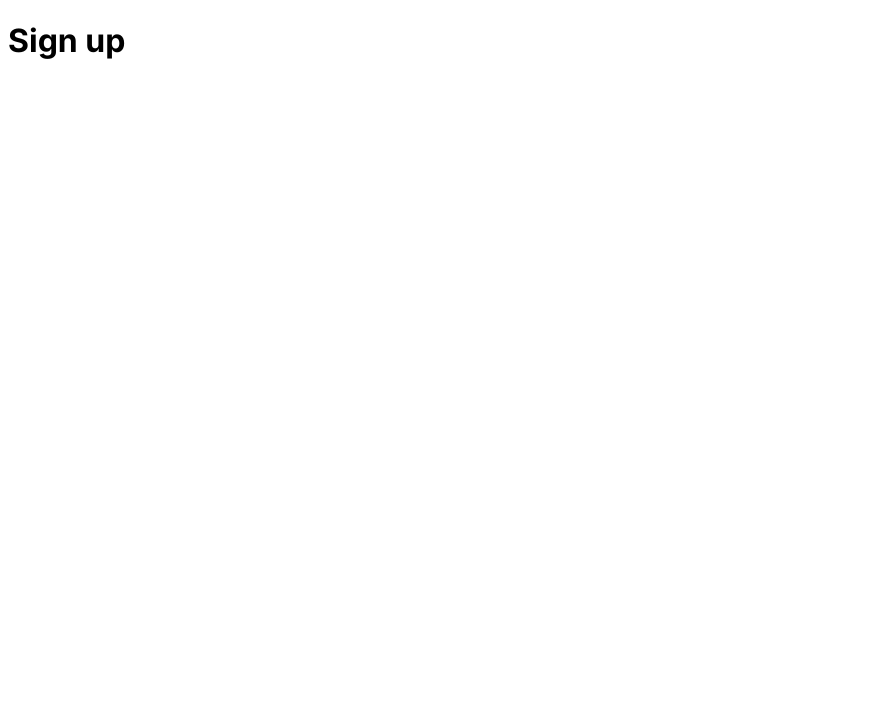
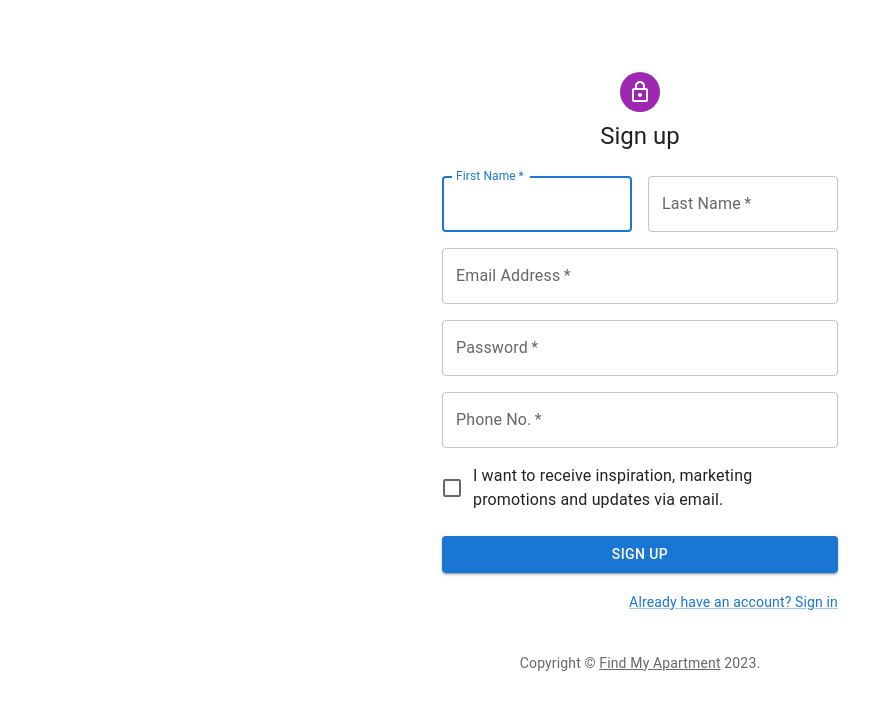
Before and after one commit to AshfaqRahman/find-my-apartment-frontend, a Next.js app: page /signup in a window 1280 px wide. Shown: the top 710 px of the page, without its empty margins (0-893 px from the left). Built offline with nearby package versions, Linux system fonts and the light colour scheme.

Commit message:
signup; another version of login (as signin)

```diff
--- a/src/app/signup/page.tsx
+++ b/src/app/signup/page.tsx
@@ -1,3 +1,145 @@
-export default function Signup() {
-    return <h1>Sign up</h1>
+"use client";
+import * as React from 'react';
+import Avatar from '@mui/material/Avatar';
+import Button from '@mui/material/Button';
+import CssBaseline from '@mui/material/CssBaseline';
+import TextField from '@mui/material/TextField';
+import FormControlLabel from '@mui/material/FormControlLabel';
+import Checkbox from '@mui/material/Checkbox';
+import Link from '@mui/material/Link';
+import Grid from '@mui/material/Grid';
+import Box from '@mui/material/Box';
+import LockOutlinedIcon from '@mui/icons-material/LockOutlined';
+import Typography from '@mui/material/Typography';
+import Container from '@mui/material/Container';
+import { createTheme, ThemeProvider } from '@mui/material/styles';
+
+function Copyright(props:any) {
+  return (
+    <Typography variant="body2" color="text.secondary" align="center" {...props}>
+      {'Copyright © '}
+      <Link color="inherit" href="https://mui.com/">
+        Find My Apartment
+      </Link>{' '}
+      {new Date().getFullYear()}
+      {'.'}
+    </Typography>
+  );
 }
+
+// TODO remove, this demo shouldn't need to reset the theme.
+
+const defaultTheme = createTheme();
+
+export default function SignUp() {
+  const handleSubmit = (event:any) => {
+    event.preventDefault();
+    const data = new FormData(event.currentTarget);
+    console.log({
+      email: data.get('email'),
+      password: data.get('password'),
+    });
+  };
+
+  return (
+    <ThemeProvider theme={defaultTheme}>
+      <Container component="main" maxWidth="xs">
+        <CssBaseline />
+        <Box
+          sx={{
+            marginTop: 8,
+            display: 'flex',
+            flexDirection: 'column',
+            alignItems: 'center',
+          }}
+        >
+          <Avatar sx={{ m: 1, bgcolor: 'secondary.main' }}>
+            <LockOutlinedIcon />
+          </Avatar>
+          <Typography component="h1" variant="h5">
+            Sign up
+          </Typography>
+          <Box component="form" noValidate onSubmit={handleSubmit} sx={{ mt: 3 }}>
+            <Grid container spacing={2}>
+              <Grid item xs={12} sm={6}>
+                <TextField
+                  autoComplete="given-name"
+                  name="firstName"
+                  required
+                  fullWidth
+                  id="firstName"
+                  label="First Name"
+                  autoFocus
+                />
+              </Grid>
+              <Grid item xs={12} sm={6}>
+                <TextField
+                  required
+                  fullWidth
+                  id="lastName"
+                  label="Last Name"
+                  name="lastName"
+                  autoComplete="family-name"
+                />
+              </Grid>
+              <Grid item xs={12}>
+                <TextField
+                  required
+                  fullWidth
+                  id="email"
+                  label="Email Address"
+                  name="email"
+                  autoComplete="email"
+                />
+              </Grid>
+              <Grid item xs={12}>
+                <TextField
+                  required
+                  fullWidth
+                  name="password"
+                  label="Password"
+                  type="password"
+                  id="password"
+                  autoComplete="new-password"
+                />
+              </Grid>
+              <Grid item xs={12}>
+                <TextField
+                  required
+                  fullWidth
+                  name="phone_no"
+                  label="Phone No."
+                  type="tel"
+                  id="phone_no"
+                  placeholder="01XXX-XXX-XXX"
+                />
+              </Grid>
+              <Grid item xs={12}>
+                <FormControlLabel
+                  control={<Checkbox value="allowExtraEmails" color="primary" />}
+                  label="I want to receive inspiration, marketing promotions and updates via email."
+                />
+              </Grid>
+            </Grid>
+            <Button
+              type="submit"
+              fullWidth
+              variant="contained"
+              sx={{ mt: 3, mb: 2 }}
+            >
+              Sign Up
+            </Button>
+            <Grid container justifyContent="flex-end">
+              <Grid item>
+                <Link href="#" variant="body2">
+                  Already have an account? Sign in
+                </Link>
+              </Grid>
+            </Grid>
+          </Box>
+        </Box>
+        <Copyright sx={{ mt: 5 }} />
+      </Container>
+    </ThemeProvider>
+  );
+}
```
Also changed, not shown: src/app/signin/page.tsx (added, +130 -0 lines).
